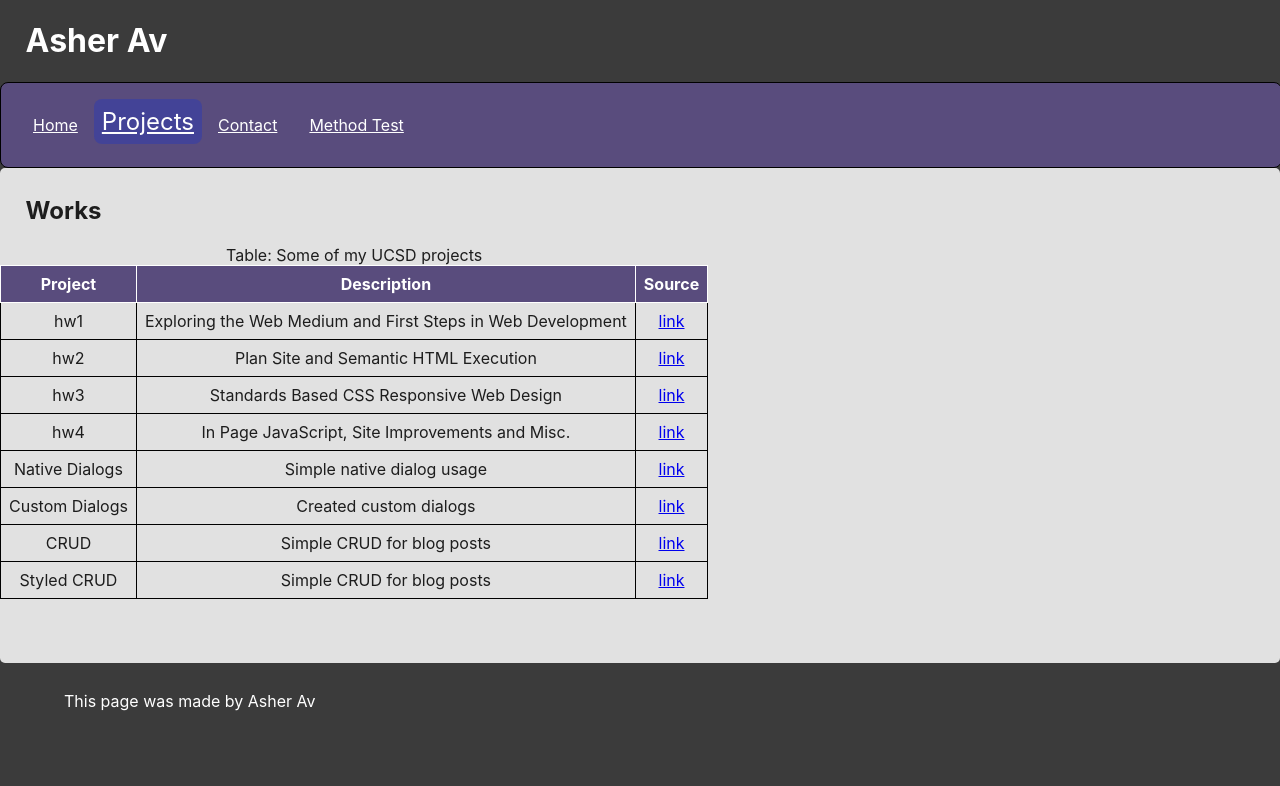
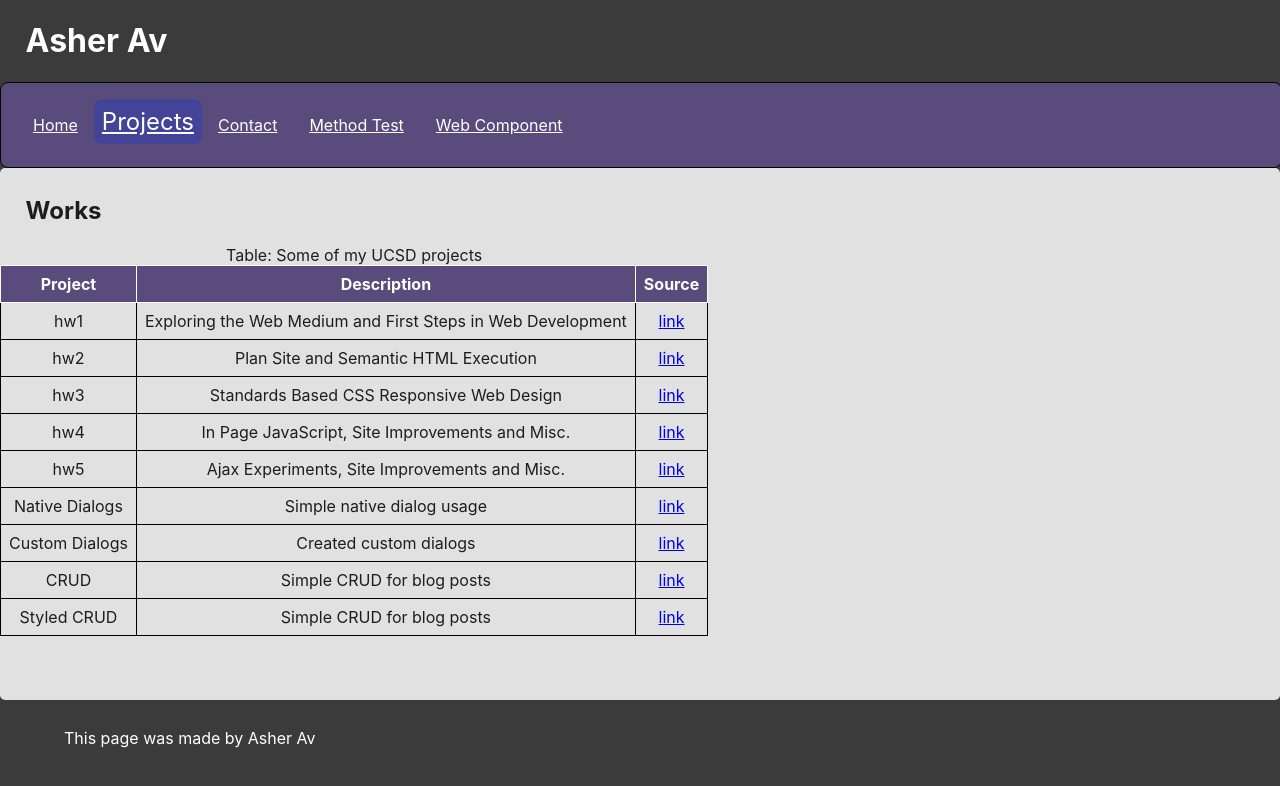
Before and after one commit to asherbav/cse134-hw5, a plain HTML site: page Projects.html in a window 1280 px wide. Drawn offline with Linux system fonts and the light colour scheme.

Commit message:
Updated css, added link.md

```diff
--- a/Projects.html
+++ b/Projects.html
@@ -24,6 +24,7 @@
                   <li class="nav-li"><a class="active-link" href="/Projects.html"> Projects</a></li>
                   <li class="nav-li"><a class="nav-link" href="/Contact.html"> Contact</a></li>
                   <li class="nav-li"><a class="nav-link" href="/methodtest.html"> Method Test</a></li>
+                  <li class="nav-li"><a class="nav-link" href="/webcomponent.html"> Web Component</a></li>
 
               </ul>
           </nav>
@@ -59,6 +60,11 @@
                       <td>hw4</td>
                       <td> In Page JavaScript, Site Improvements and Misc.</td>
                       <td><a href="https://github.com/asherbav/cse134-hw4">link</a></td>
+                    </tr>
+                    <tr>
+                      <td>hw5</td>
+                      <td> Ajax Experiments, Site Improvements and Misc.</td>
+                      <td><a href="https://github.com/asherbav/cse134-hw5">link</a></td>
                     </tr>
                     <tr>
                       <td>Native Dialogs</td>
--- a/defaultstyle.css
+++ b/defaultstyle.css
@@ -402,6 +402,6 @@ input[type="button"]:hover {
 }
 
 pre{
-    background-color: var(--header-color);
+    background-color: black;
     color:var(--background-color);
 }
```
Also changed, not shown: Contact.html (+1 -0 lines), index.html (+1 -0 lines), methodtest.html (+3 -6 lines), 1 other file.
